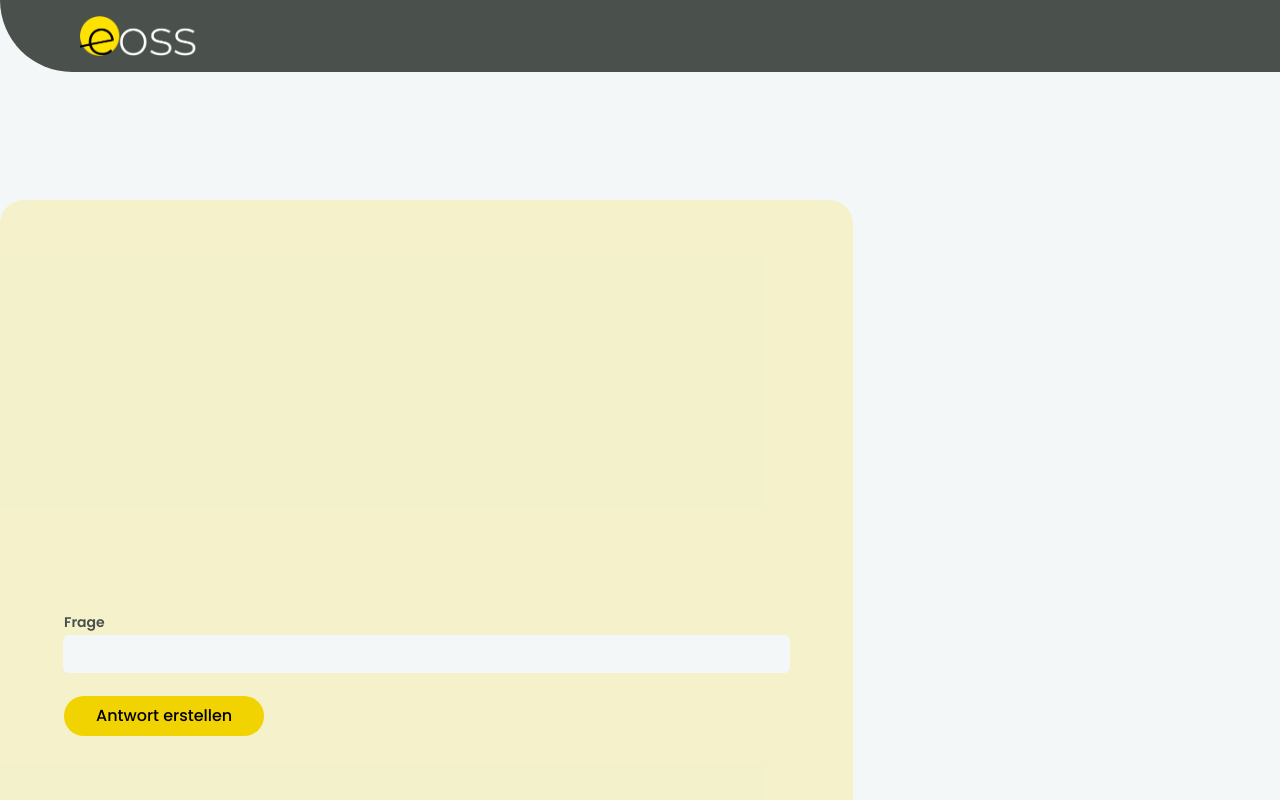
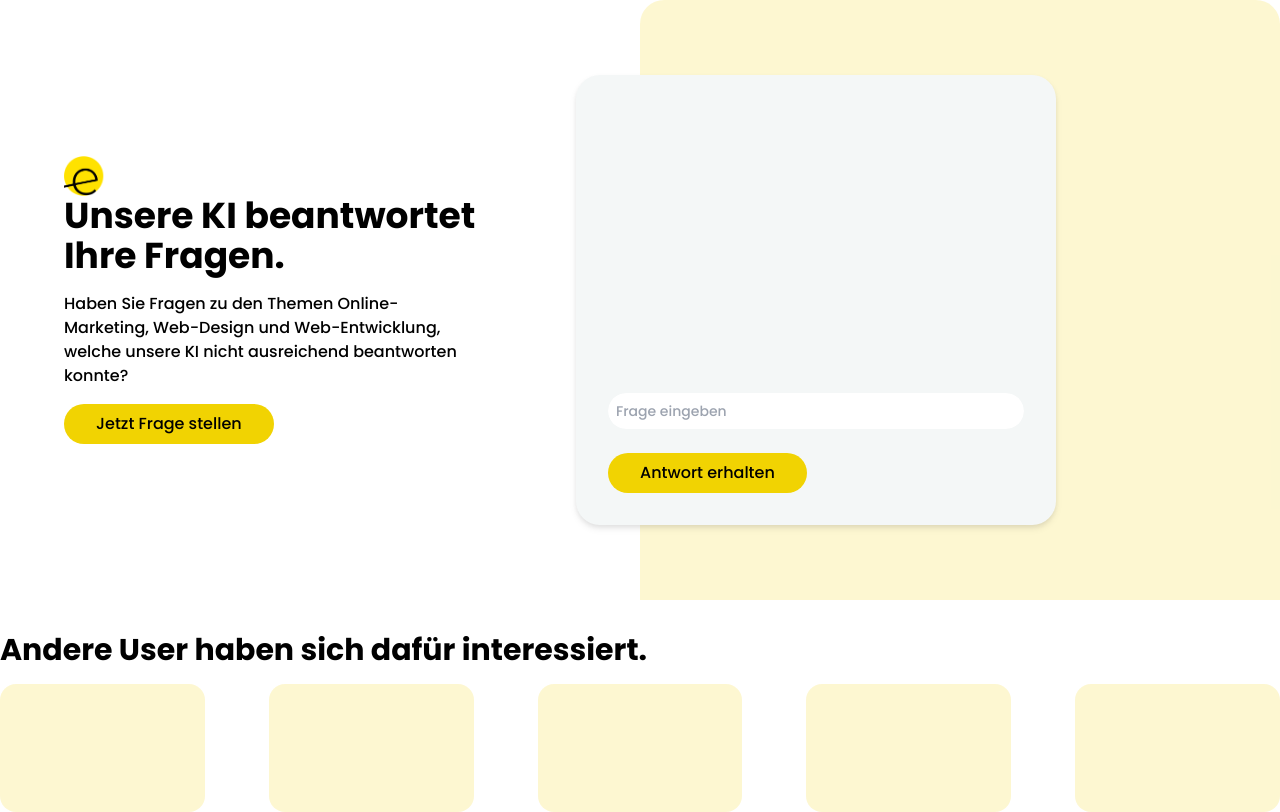
Before and after one commit to eoss-sh/gpt-next-std, a Next.js app: page / in a window 1280 px wide. Built offline with nearby package versions, Linux system fonts and the light colour scheme; no server answers; the database is empty.

Commit message:
several styling changes

```diff
--- a/package.json
+++ b/package.json
@@ -10,6 +10,7 @@
   },
   "dependencies": {
     "@next/font": "^13.4.3",
+    "@supabase/supabase-js": "^2.25.0",
     "@types/node": "20.2.1",
     "@types/react": "18.2.6",
     "@types/react-dom": "18.2.4",
--- a/src/components/answer-stream.tsx
+++ b/src/components/answer-stream.tsx
@@ -64,13 +64,13 @@ export default function AnswerStream() {
     <form onSubmit={handleOnGenerateText} className='relative'>
     <Input
         type="text"
-        label='Frage'
         id='prompt'
         name='prompt'
         onChange={(e) => setInput(e.target.value)}
         value={input}
+        placeholder='Frage eingeben'
     />
-    <Button>Antwort erstellen</Button>
+    <Button>Antwort erhalten</Button>
     </form>
 
     </div>
--- a/src/components/header.tsx
+++ b/src/components/header.tsx
@@ -16,8 +16,8 @@ export type HeaderProps = {
 const classes = {
   header: (style: HeaderType) => {
     const classesMap = {
-      [HeaderType.h1]: 'text-4xl font-bold text-current',
-      [HeaderType.h2]: 'text-3xl font-bold text-current',
+      [HeaderType.h1]: 'text-4xl font-bold text-current mb-4',
+      [HeaderType.h2]: 'text-3xl font-bold text-current mb-4',
       [HeaderType.h3]: 'text-2xl font-semibold text-current',
       [HeaderType.h4]: 'text-xl font-semibold text-current'
     }
--- a/src/components/input.tsx
+++ b/src/components/input.tsx
@@ -3,7 +3,7 @@ import { Label, LabelType } from './label'
 
 export type InputProps = {
   type: 'text' | 'password' | 'email'
-  label: string
+  label?: string
   id: string
   placeholder?: string
   onChange?: (e: React.ChangeEvent<HTMLInputElement>) => void
@@ -29,7 +29,7 @@ export const Input: FC<InputProps> = ({ label, type, id, placeholder, onChange,
           </div>
         )}
         <input
-          className="w-full bg-grey p-2 text-sm text-slate-700 font placeholder:text-slate-500 rounded outline outline-1 outline-grey hover:outline-yellow hover:outline-1 focus:outline-2 focus:outline-yellow"
+          className="w-full bg-white p-2 text-sm text-slate-700 font placeholder:text-slate-500 rounded-full outline outline-1 outline-grey hover:outline-yellow hover:outline-1 focus:outline-2 focus:outline-yellow"
           id={id}
           type={showPassword && type === 'password' ? 'text' : type}
           placeholder={placeholder}
--- a/src/components/layout.tsx
+++ b/src/components/layout.tsx
@@ -1,6 +1,4 @@
 import { FC, ReactElement } from 'react'
-import Image from 'next/image'
-import logo from '/public/eoss_logo.png'
 import { Poppins } from '@next/font/google'
 
 
@@ -16,15 +14,8 @@ type LayoutProps = {
 
 export const Layout: FC<LayoutProps> = ({ children }) => {
   return (
-    <main className={`${poppins.className} h-screen bg-grey relative`}>
-    <nav className='bg-darkgrey rounded-bl-full'>
-      <div className="flex flew-row justify-between items-center max-w-[70rem] mx-auto py-4">
-        <Image src={logo} alt="" height={40}  />
-      </div>
-    </nav>
-        <div className="w-4/6 mx-auto absolute bottom-0 h-3/4 p-16 bg-lightyellow rounded-t-3xl">
-          {children}
-        </div>
-      </main>
+    <main className={`${poppins.className} h-screen`}>
+      {children}
+    </main>
   )
 }
--- /dev/null
+++ b/src/components/prompt.tsx
@@ -0,0 +1,29 @@
+import React, {FC} from 'react'
+import {supabase} from '../../supabaseClient'
+
+type PromptProps = {
+    promptText: string
+    id?: number
+    createdAt?: string
+
+}
+
+const Prompt: FC<PromptProps> = (props)  => {
+    console.log("props", props)
+  return (
+    <div>Promptconst</div>
+)
+  }
+
+
+  export async function getServerSideProps() {
+    let {data: prompt, error} = await supabase.from('prompt').select('promptText')
+    console.log(error, prompt)
+    return {
+        props: {
+            prompt
+        }
+  }
+}
+
+  export default Prompt;
--- a/src/pages/index.tsx
+++ b/src/pages/index.tsx
@@ -1,12 +1,49 @@
-import { useState } from "react"
-import Loader from "@/components/loader"
-import Avatar from "@/components/avatar"
-import Answer from "@/components/answer"
 import AnswerStream from "@/components/answer-stream"
+import {Header, HeaderType} from "@/components/header"
+import {supabase} from '../../supabaseClient'
+import Image from 'next/image'
+import logo from '/public/eoss_logo.png'
+import { Button } from "@/components/button"
 
-export default function MyPage() {
+export default function MyPage(props: any) {
+  console.log("props", props.prompt)
 
   return (
-      <AnswerStream />
+    <>
+      <div className=' grid grid-cols-2 h-3/4'>
+      <section className='pl-16 flex flex-col items-start justify-center w-3/4'>
+        <Image src={logo} alt="" height={40}  />
+        <Header type={HeaderType.h1} style={HeaderType.h1}>Unsere KI beantwortet Ihre Fragen.</Header>
+        <p className="mb-4">Haben Sie Fragen zu den Themen Online-Marketing, Web-Design und Web-Entwicklung, welche unsere KI nicht ausreichend beantworten konnte?</p>
+        <Button>Jetzt Frage stellen</Button>
+      </section>
+      <section className="pr-16 w-full flex items-center bg-lightyellow rounded-t-3xl">
+        <div className='bg-grey rounded-3xl drop-shadow-md w-5/6 h-3/4 -ml-16 p-8'>
+          <AnswerStream />
+        </div>
+      </section>
+      </div>
+      <section className=" h-1/5 mt-8">
+        <Header type={HeaderType.h2} style={HeaderType.h2}>Andere User haben sich dafür interessiert.</Header>
+        <div className="grid grid-cols-5 gap-16 h-4/5">
+          <div className="bg-lightyellow rounded-2xl backdrop-filter backdrop-blur-sm"></div>
+          <div className="bg-lightyellow rounded-2xl backdrop-filter backdrop-blur-sm"></div>
+          <div className="bg-lightyellow rounded-2xl backdrop-filter backdrop-blur-sm"></div>
+          <div className="bg-lightyellow rounded-2xl backdrop-filter backdrop-blur-sm"></div>
+          <div className="bg-lightyellow rounded-2xl backdrop-filter backdrop-blur-sm"></div>
+        </div>
+    </section>
+  </>
   )
 }
+
+export async function getServerSideProps() {
+  let {data: prompt, error} = await supabase.from('prompt').select('*')
+  console.log(error, prompt)
+
+  return {
+      props: {
+          prompt
+      }
+}
+}
--- /dev/null
+++ b/supabaseClient.ts
@@ -0,0 +1,3 @@
+import { createClient } from '@supabase/supabase-js'
+
+export const supabase = createClient((process.env.NEXT_PUBLIC_SUPABASE_URL || ''), (process.env.NEXT_PUBLIC_SUPABASE_ANON_KEY || ''))
```
Also changed, not shown: 1 other file (tests, documents, lock files or other folders).
